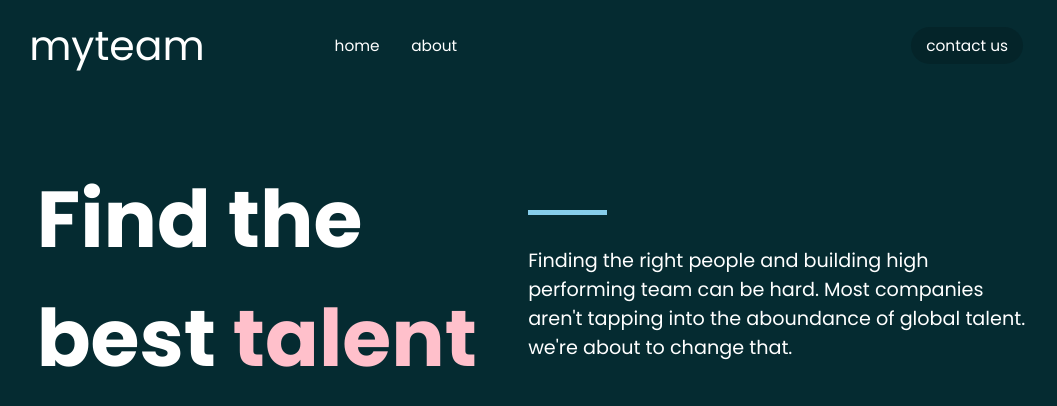
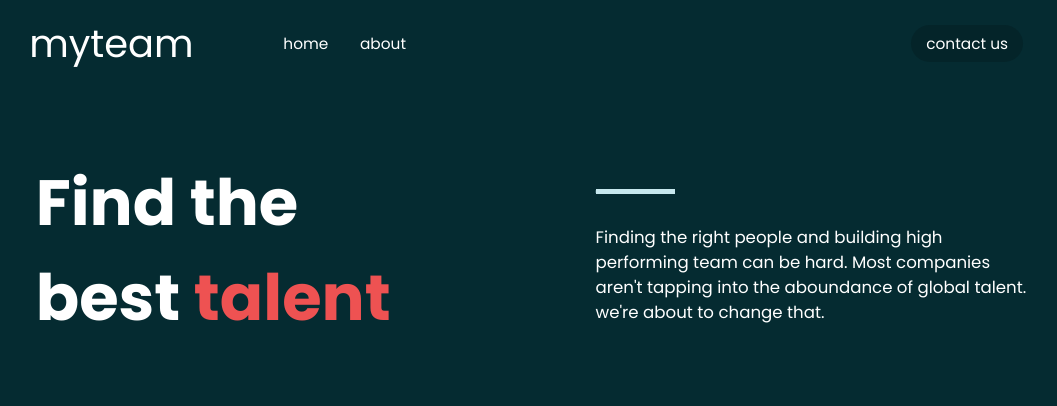
Before and after one commit to MccGrey/TOKYO_PROJECT-2, a plain HTML site: page index.html in a window 1280 px wide. Shown: the whole page, without its empty margins (109-1166 px from the left). Drawn offline with nearby package versions, Linux system fonts and the light colour scheme.

Commit message:
Added more spacing between divs in section1 and edited some colours

```diff
--- a/style.css
+++ b/style.css
@@ -46,7 +46,7 @@ a{
   font-size: 5vw;
 }
 .button{
-  border-bottom: 1px #444 solid;
+  border-bottom: 1px var(--color-danger) solid;
 }
 
 /*Mobile nav menu*/
@@ -150,7 +150,7 @@ a{
       margin-left: 9vw;
   }
   .logo > a{
-      font-size: 3.2vw;
+      font-size: 3vw;
   }
   .logo > a:hover{
       font-size: 3.6vw;
@@ -179,7 +179,7 @@ a{
   }
   .menu li.button{
       padding-right: 0;
-      margin-left: 33vw;
+      margin-left: 37vw;
       margin-right: 10vw;
   }
 }
@@ -189,26 +189,26 @@ a{
   justify-content: center;
   align-items: center;
   display: flex;
-  padding: 10px;
+  padding: 5px;
 }
 .S1left{
   font-family: "Poppins", sans-serif;
-  font-size: 3.1vw;
-  margin-right: 4vw;
+  font-size: 2.5vw;
+  margin-right: 16vw;
 }
 .S1left h1{
   color: white;
 }
 .S1left h1 b span{
-  color: pink;
+  color: var(--color-danger);
 }
 .S1right{
   display: block;
   justify-content: center;
 }
 .S1right P1{
-  background-color: skyblue;
-  color: skyblue;
+  background-color: var(--color-light);
+  color: var(--color-light);
   font-size: 0.3vw;
 }
 .S1right p2{
@@ -216,7 +216,6 @@ a{
   height: auto;
   color: white;
   font-size: 1.3vw;
-  font-size: 1.5vw;
 }
 
 /*Styling section1 for tablet view*/
@@ -225,7 +224,7 @@ a{
         font-size: 3.3vw;
       }
   .S1right p2{
-        font-size: 2vw;
+        font-size: 1.5vw;
   }
 }
 
```
